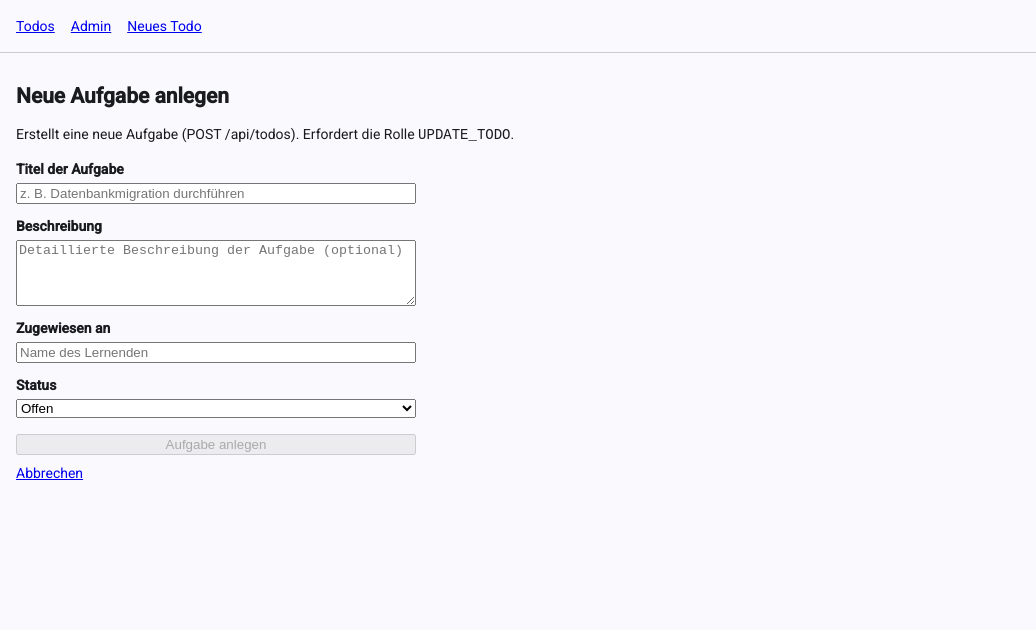
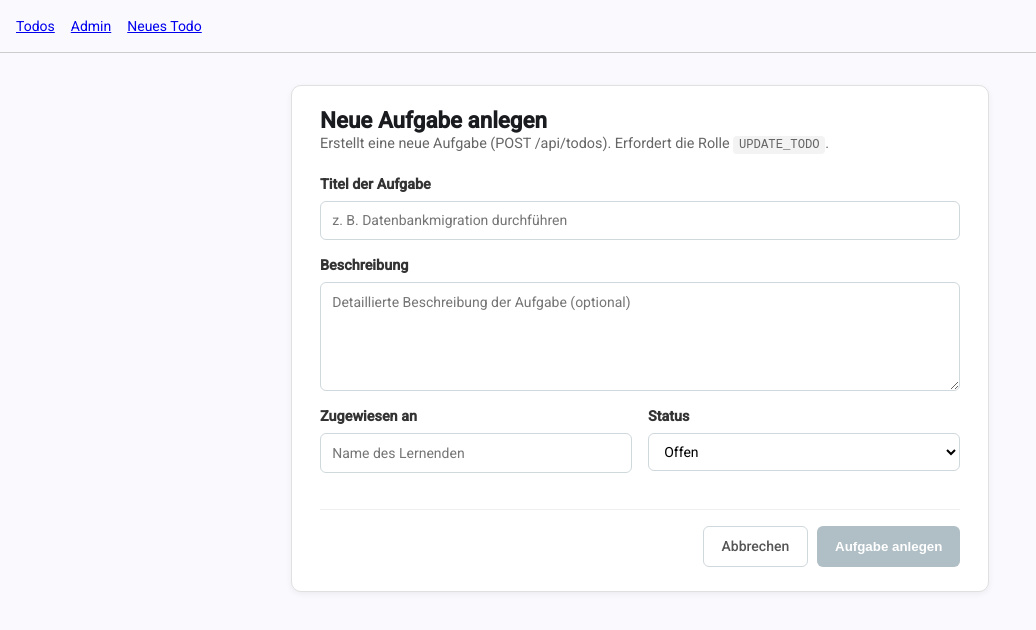
Before and after one commit to mspichiger/todo-app, an Angular app in the folder todo-app/: page /todos/new in a window 1280 px wide. Shown: the top 630 px of the page, without its empty margins (0-1036 px from the left). Built offline with nearby package versions, Linux system fonts and the light colour scheme.

Commit message:
feat: Neues Todo gestalten

```diff
--- a/todo-app/src/app/todo-form/todo-form.css
+++ b/todo-app/src/app/todo-form/todo-form.css
@@ -1,15 +1,129 @@
-form > div {
-  display: flex;
-  flex-direction: column;
-  margin-bottom: 0.75rem;
-  max-width: 400px;
+.form-card {
+    max-width: 640px;
+    margin: 1rem auto;
+    background: #fff;
+    border: 1px solid #e0e0e0;
+    border-radius: 10px;
+    box-shadow: 0 2px 6px rgba(0, 0, 0, 0.06);
+    padding: 1.5rem 1.75rem;
+}
+
+.form-header h2 {
+    margin: 0 0 0.25rem;
+    font-size: 1.4rem;
+}
+
+.form-subtitle {
+    margin: 0 0 1.25rem;
+    color: #666;
+    font-size: 0.9rem;
+}
+
+.form-subtitle code {
+    background: #f3f3f3;
+    padding: 0.1rem 0.35rem;
+    border-radius: 4px;
+    font-size: 0.85em;
+}
+
+.field {
+    display: flex;
+    flex-direction: column;
+    margin-bottom: 1rem;
+    flex: 1;
+}
+
+.field-row {
+    display: flex;
+    gap: 1rem;
+}
+
+@media (max-width: 520px) {
+    .field-row { flex-direction: column; gap: 0; }
 }
 
 label {
-  font-weight: 600;
-  margin-bottom: 0.25rem;
+    font-weight: 600;
+    margin-bottom: 0.35rem;
+    font-size: 0.9rem;
+    color: #333;
 }
 
-small {
-  color: #b00020;
+input,
+textarea,
+select {
+    font: inherit;
+    padding: 0.55rem 0.7rem;
+    border: 1px solid #cfd8dc;
+    border-radius: 6px;
+    background: #fff;
+    transition: border-color 0.15s, box-shadow 0.15s;
 }
+
+input:focus,
+textarea:focus,
+select:focus {
+    outline: none;
+    border-color: #1976d2;
+    box-shadow: 0 0 0 3px rgba(25, 118, 210, 0.15);
+}
+
+textarea {
+    resize: vertical;
+    min-height: 90px;
+    font-family: inherit;
+}
+
+.error {
+    color: #b00020;
+    margin-top: 0.25rem;
+    font-size: 0.8rem;
+}
+
+input.ng-invalid.ng-touched,
+textarea.ng-invalid.ng-touched,
+select.ng-invalid.ng-touched {
+    border-color: #b00020;
+}
+
+.actions {
+    display: flex;
+    justify-content: flex-end;
+    gap: 0.6rem;
+    margin-top: 1.25rem;
+    padding-top: 1rem;
+    border-top: 1px solid #f0f0f0;
+}
+
+.btn-primary {
+    background: #1976d2;
+    color: #fff;
+    border: none;
+    padding: 0.6rem 1.1rem;
+    border-radius: 6px;
+    font-weight: 600;
+    cursor: pointer;
+    transition: background 0.15s;
+}
+
+.btn-primary:hover:not(:disabled) {
+    background: #1565c0;
+}
+
+.btn-primary:disabled {
+    background: #b0bec5;
+    cursor: not-allowed;
+}
+
+.btn-secondary {
+    padding: 0.6rem 1.1rem;
+    border-radius: 6px;
+    color: #555;
+    text-decoration: none;
+    font-weight: 500;
+    border: 1px solid #cfd8dc;
+}
+
+.btn-secondary:hover {
+    background: #f5f5f5;
+}
--- a/todo-app/src/app/todo-form/todo-form.html
+++ b/todo-app/src/app/todo-form/todo-form.html
@@ -1,18 +1,21 @@
+<div class="form-card">
+    <header class="form-header">
         <h2>{{ isEditMode ? 'Aufgabe bearbeiten' : 'Neue Aufgabe anlegen' }}</h2>
-<p>
+        <p class="form-subtitle">
             @if (isEditMode) {
             Aktualisiert die Aufgabe (PUT /api/todos/{{ id }}). Erfordert die Rolle <code>UPDATE_TODO</code>.
             } @else {
             Erstellt eine neue Aufgabe (POST /api/todos). Erfordert die Rolle <code>UPDATE_TODO</code>.
             }
         </p>
+    </header>
 
     <form [formGroup]="form" (ngSubmit)="onSubmit()" novalidate>
-    <div>
+        <div class="field">
             <label for="title">Titel der Aufgabe</label>
             <input id="title" type="text" formControlName="title" placeholder="z. B. Datenbankmigration durchführen" />
             @if (form.controls.title.touched && form.controls.title.invalid) {
-        <small>
+            <small class="error">
                 @if (form.controls.title.hasError('required')) { Titel ist erforderlich. }
                 @if (form.controls.title.hasError('minlength')) { Mindestens 3 Zeichen. }
                 @if (form.controls.title.hasError('maxlength')) { Maximal 120 Zeichen. }
@@ -20,27 +23,28 @@
             }
         </div>
 
-    <div>
+        <div class="field">
             <label for="description">Beschreibung</label>
             <textarea id="description" formControlName="description" rows="4"
                 placeholder="Detaillierte Beschreibung der Aufgabe (optional)"></textarea>
             @if (form.controls.description.touched && form.controls.description.hasError('maxlength')) {
-        <small>Maximal 2000 Zeichen.</small>
+            <small class="error">Maximal 2000 Zeichen.</small>
             }
         </div>
 
-    <div>
+        <div class="field-row">
+            <div class="field">
                 <label for="assignTo">Zugewiesen an</label>
                 <input id="assignTo" type="text" formControlName="assignTo" placeholder="Name des Lernenden" />
                 @if (form.controls.assignTo.touched && form.controls.assignTo.invalid) {
-        <small>
+                <small class="error">
                     @if (form.controls.assignTo.hasError('required')) { Eine Zuweisung ist erforderlich. }
                     @if (form.controls.assignTo.hasError('minlength')) { Mindestens 2 Zeichen. }
                 </small>
                 }
             </div>
 
-    <div>
+            <div class="field">
                 <label for="status">Status</label>
                 <select id="status" formControlName="status">
                     @for (option of statusOptions; track option.value) {
@@ -48,11 +52,13 @@
                     }
                 </select>
             </div>
+        </div>
 
-    <div style="display:flex; gap:0.5rem; margin-top:1rem;">
-        <button type="submit" [disabled]="form.invalid">
+        <div class="actions">
+            <a class="btn-secondary" routerLink="/todos">Abbrechen</a>
+            <button class="btn-primary" type="submit" [disabled]="form.invalid">
                 {{ isEditMode ? 'Änderungen speichern' : 'Aufgabe anlegen' }}
             </button>
-        <a routerLink="/todos">Abbrechen</a>
         </div>
     </form>
+</div>
```
Lines whose indentation alone changed are shown as unchanged.
